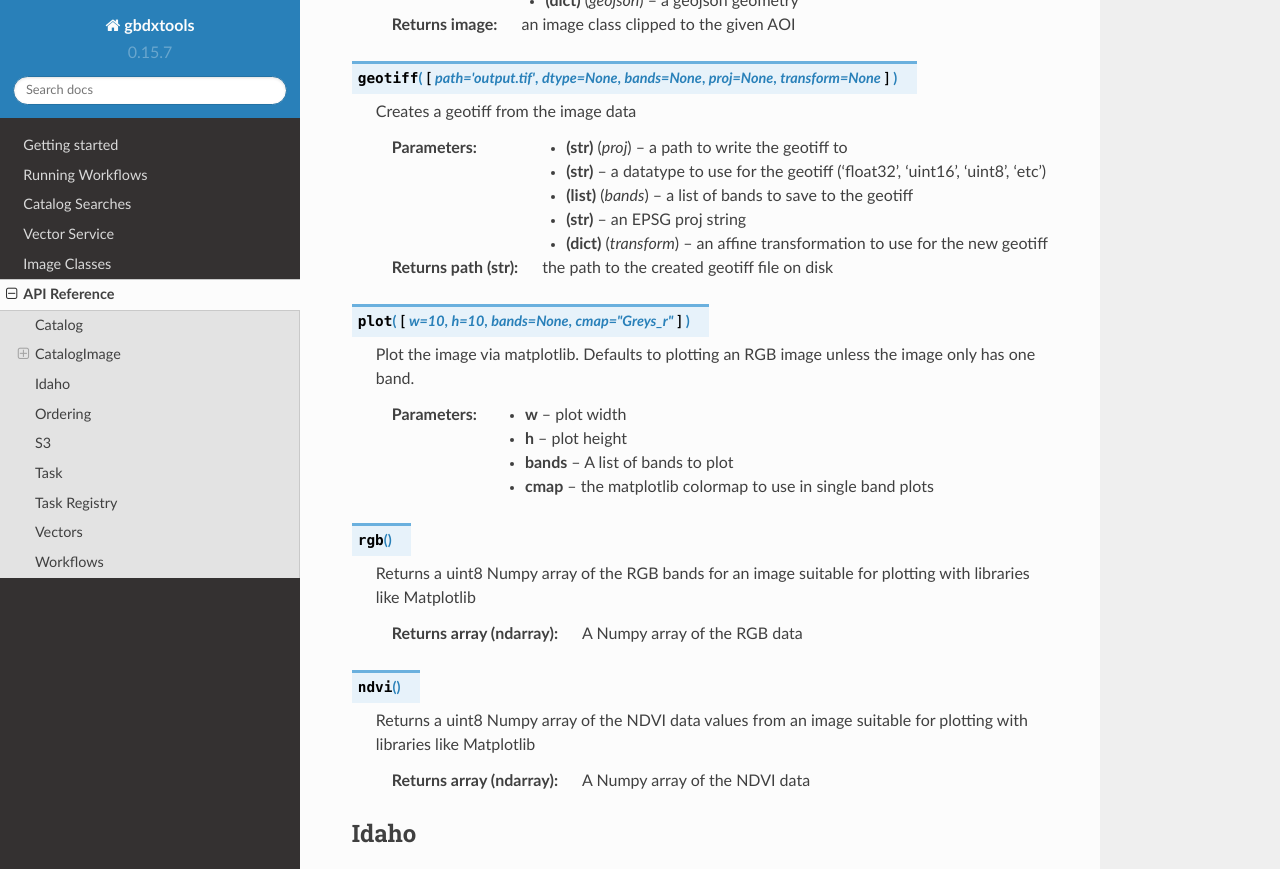
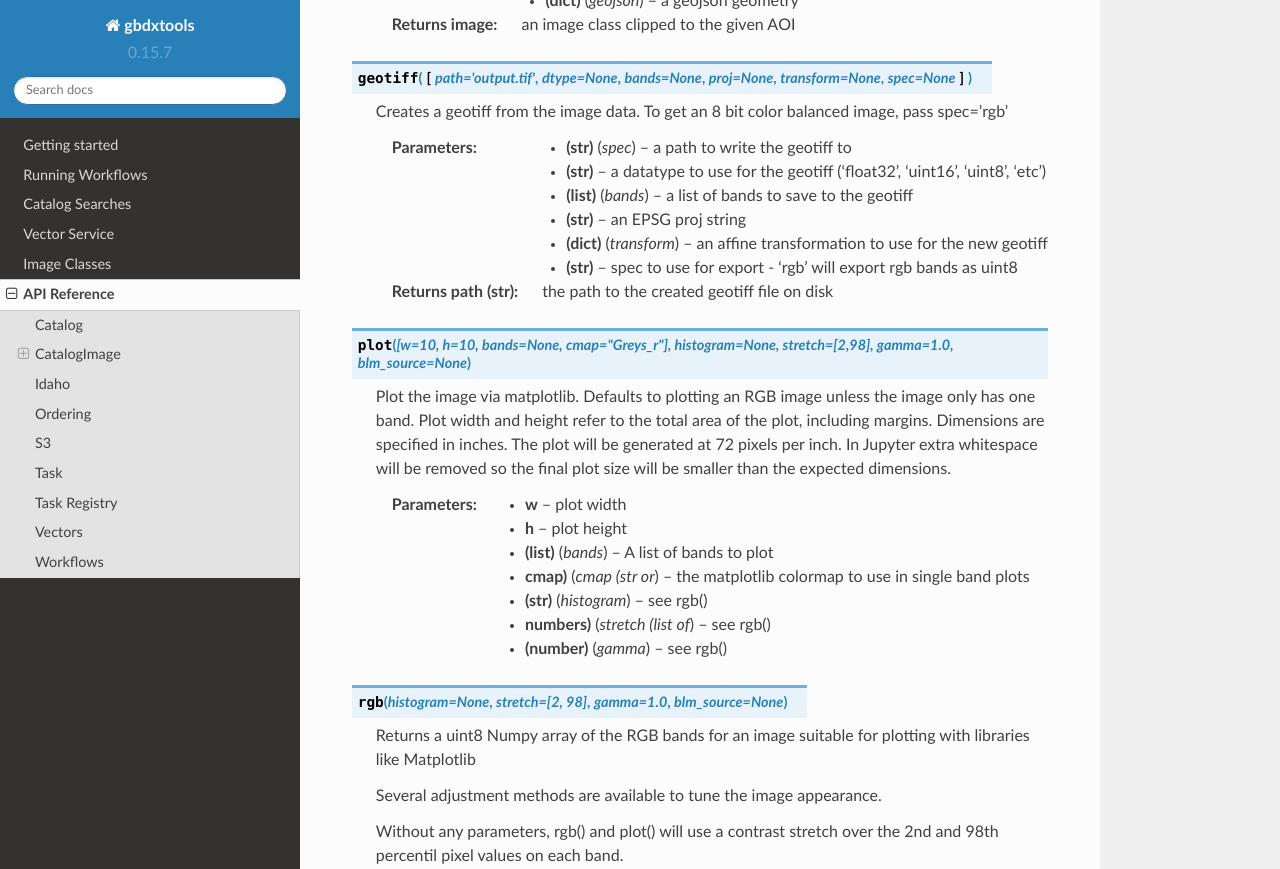
Before and after one commit to DigitalGlobe/gbdxtools, a Sphinx documentation site: the page built from docs/api_reference.rst, in a window 1280 px wide and 1400 px high, scrolled down 654 px, cut to the strip 0-869 px from the top of the window. Built offline with Sphinx 7.4.7 and the Read the Docs theme 2.0.0, drawn with Linux system fonts in a browser that asks for light colours; some of the changed text lies outside the part shown.

Commit message:
Add missing deprecations and update docs with new adjustment methods

```diff
--- a/docs/api_reference.rst
+++ b/docs/api_reference.rst
@@ -22,30 +22,53 @@
     :param geojson (dict): a geojson geometry
     :returns image: an image class clipped to the given AOI
 
-.. function:: geotiff([path='output.tif', dtype=None, bands=None, proj=None, transform=None])
+.. function:: geotiff([path='output.tif', dtype=None, bands=None, proj=None, transform=None, spec=None])
 
-    Creates a geotiff from the image data
+    Creates a geotiff from the image data. To get an 8 bit color balanced image, pass spec='rgb'
 
     :param path (str): a path to write the geotiff to
     :param dtype (str): a datatype to use for the geotiff ('float32', 'uint16', 'uint8', 'etc')
     :param bands (list): a list of bands to save to the geotiff
     :param proj (str): an EPSG proj string
     :param transform (dict): an affine transformation to use for the new geotiff
+    :param spec (str): spec to use for export - 'rgb' will export rgb bands as uint8
 
     :returns path (str): the path to the created geotiff file on disk
 
-.. py:function:: plot([w=10, h=10, bands=None, cmap="Greys_r"])
+.. py:function:: plot([w=10, h=10, bands=None, cmap="Greys_r"], histogram=None, stretch=[2,98], gamma=1.0, blm_source=None)
 
     Plot the image via matplotlib. Defaults to plotting an RGB image unless the image only has one band.
+    Plot width and height refer to the total area of the plot, including margins. Dimensions are
+    specified in inches. The plot will be generated at 72 pixels per inch. In Jupyter extra whitespace
+    will be removed so the final plot size will be smaller than the expected dimensions.
 
     :param w: plot width
     :param h: plot height
-    :param bands: A list of bands to plot
-    :param cmap: the matplotlib colormap to use in single band plots
+    :param bands (list): A list of bands to plot
+    :param cmap (str or cmap): the matplotlib colormap to use in single band plots
+    :param histogram (str): see rgb()
+    :param stretch (list of numbers): see rgb()
+    :param gamma (number): see rgb()
 
-.. py:function:: rgb()
+.. py:function:: rgb(histogram=None, stretch=[2,98], gamma=1.0, blm_source=None)
 
     Returns a uint8 Numpy array of the RGB bands for an image suitable for plotting with libraries like Matplotlib
+
+    Several adjustment methods are available to tune the image appearance.
+
+    Without any parameters, rgb() and plot() will use a contrast stretch over the 2nd and 98th percentil pixel values on each band.
+
+    The parameter histogram='match' will contrast stretch over the minimum and maximum pixel values.
+    The parameter histogram='equalize' will perform histogram equalization on the image.
+    The parameter histogram='match' will match the image histogram to the same image bounds in the TMS base. Adding the parameter blm_source='browse' will use the Browse imagery instead.
+    The parameter 'stretch'=[low, high] will contrast stretch between the low and high values. histogram='minmax' is equivalent to stretch=[0,100].
+    The parameter 'gamma'=x will adjust the image gamma. Values of x greater than one will make the midtones brighter, values less than one make the midtones darker.
+    If the stretch and gamma parameters are included with a histogram parameter, the stretch and gamma will be applied after the histogram adjustments.
+
+    :param histogram (str): either 'minmax', 'equalize', or 'match'
+    :param stretch (list of numbers): a list of low and high cutoffs for contrast stretching
+    :param gamma (number): a value for the gamma adjustment
+    :param blm_source (str): if set to 'browse' use the Browse service for histogram matching
 
     :returns array (ndarray): A Numpy array of the RGB data
 
```
Also changed, not shown: 1 other file.
